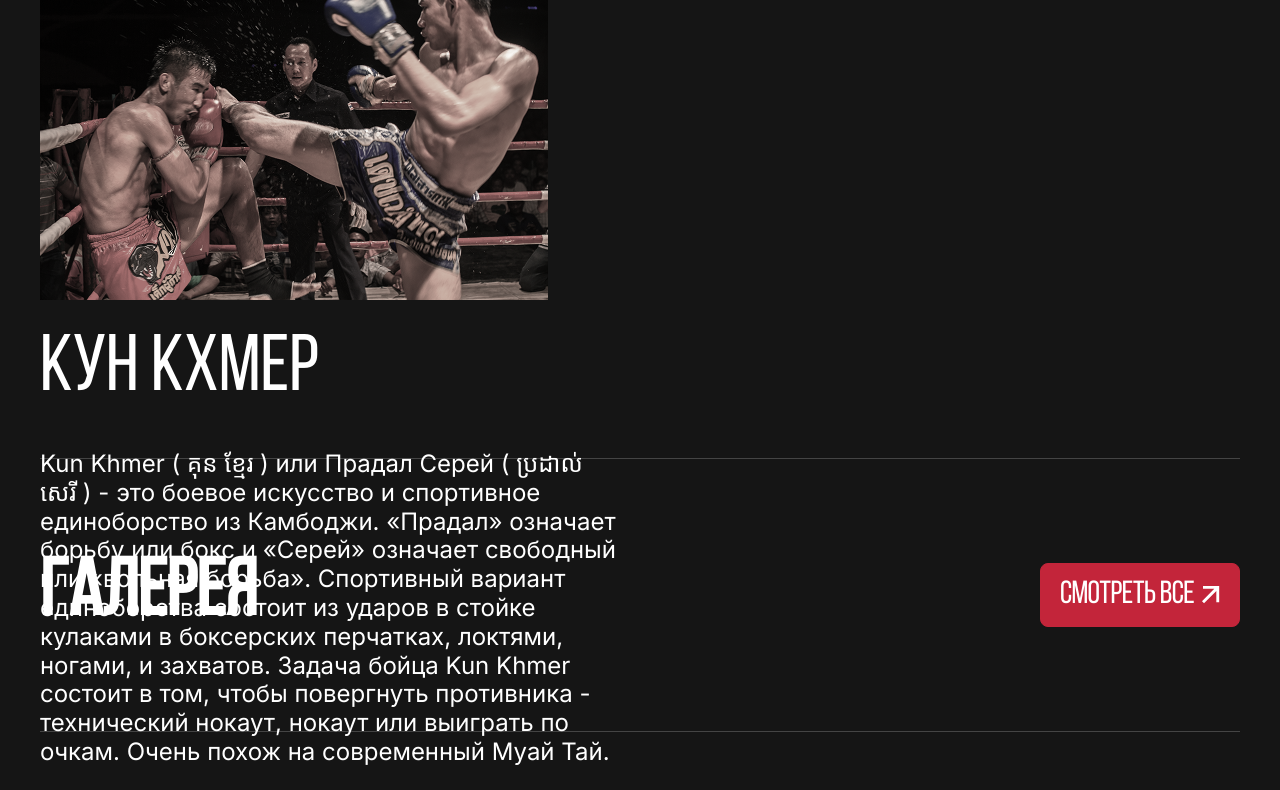
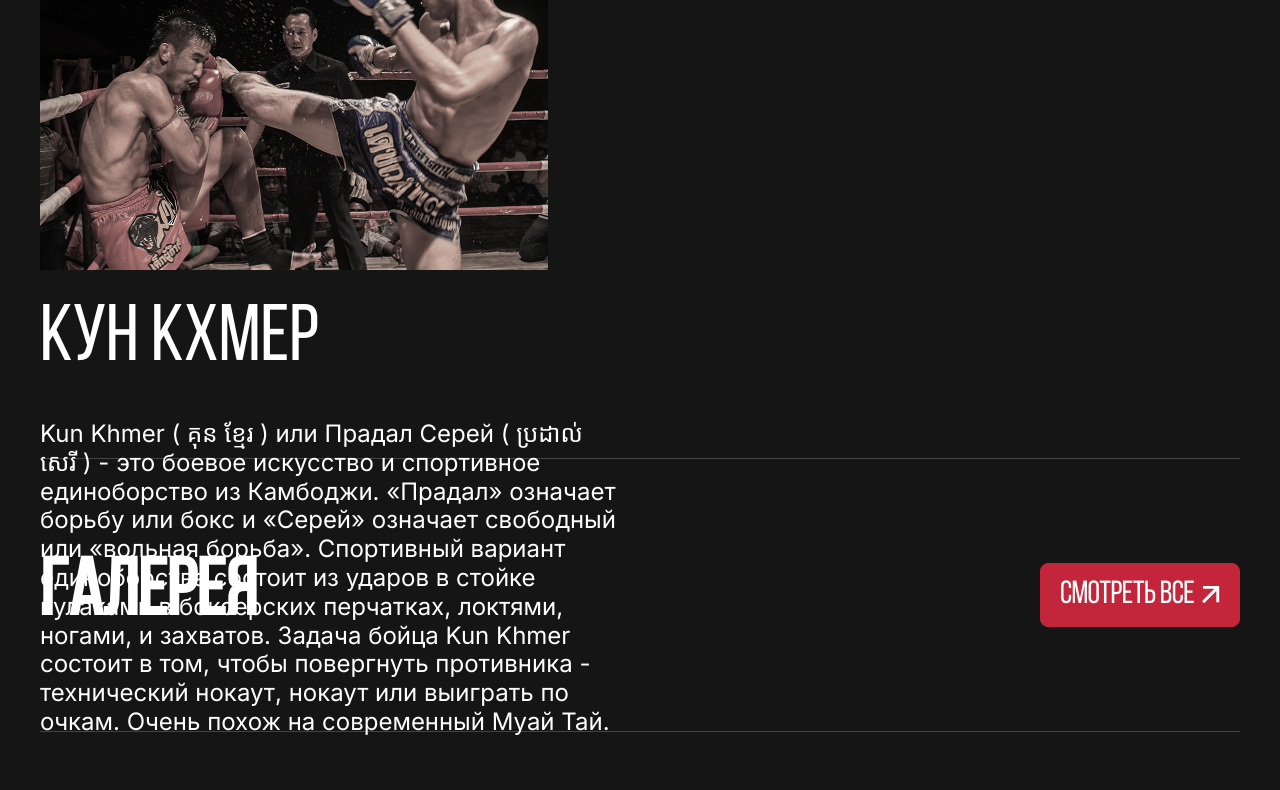
Before and after one commit to GRSdzn/sport-next-app, a Next.js app: page / in a window 1280 px wide. Shown: the part 5103-5893 px from the top of the page. Built offline with nearby package versions, Linux system fonts and the light colour scheme.

Commit message:
корявые дитейлс

```diff
--- a/src/components/pages/home/sections/detail.scss
+++ b/src/components/pages/home/sections/detail.scss
@@ -9,7 +9,7 @@
       width: 100%;
       display: flex;
       flex-direction: column;
-      align-items: c;
+      align-items: center;
     }
 
     &__title {
@@ -31,15 +31,14 @@
       margin-bottom: 26px;
       width: 100%;
       height: auto;
-      display: block;
+      max-width: 508px;
     }
 
     &__images{
-      display: flex;
       flex-direction: column;
-      gap: 10px;
     }
+
     &__part{
-      flex: 1;
+
     }
 }
```
Also changed, not shown: 1 other file (tests, documents, lock files or other folders).
